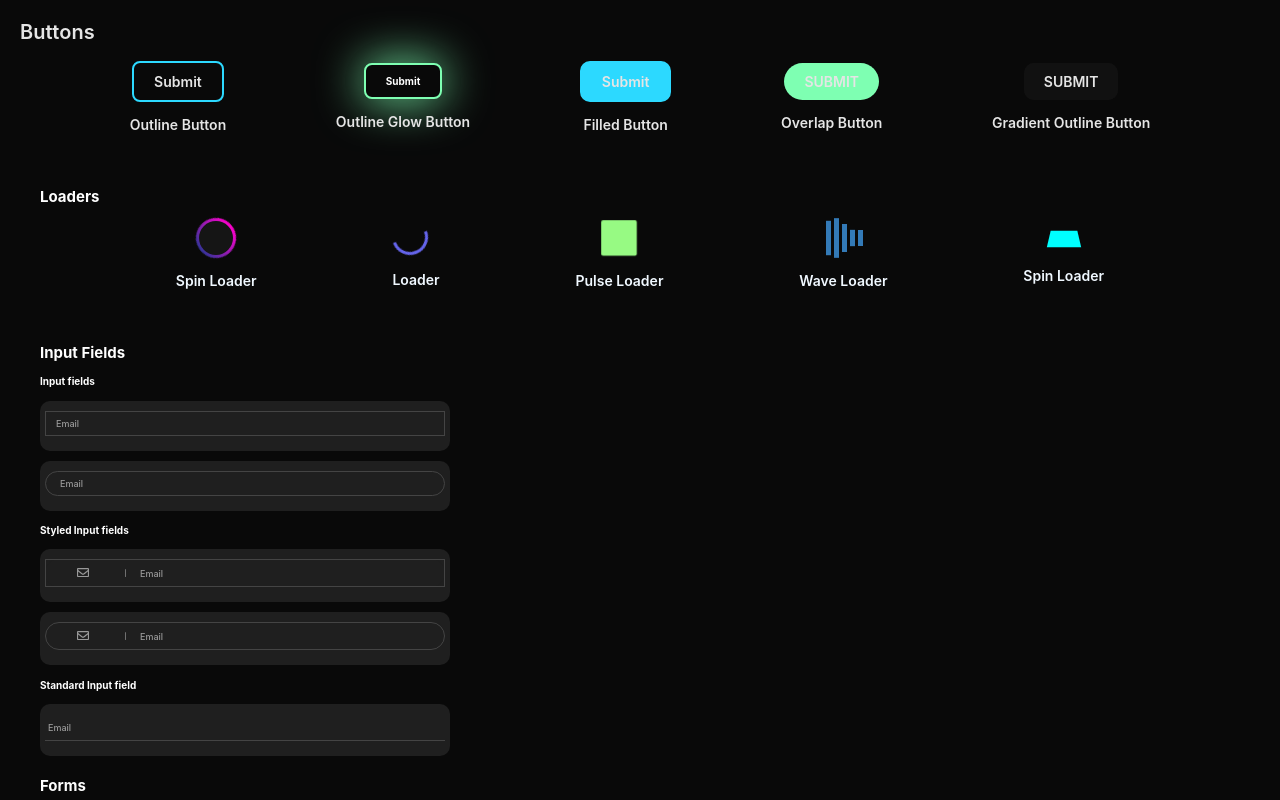
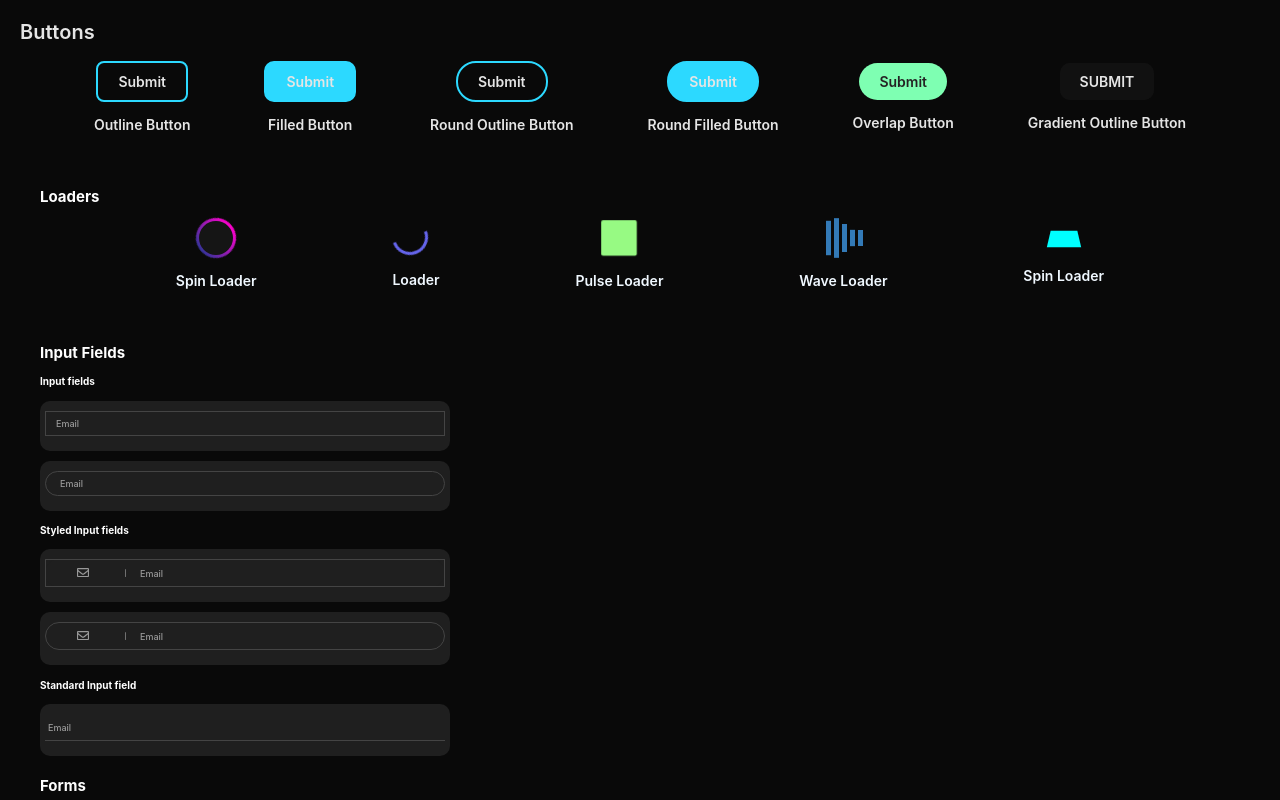
Before and after one commit to iCodeWalker/tuskinink_ui, a React (Create React App) app: page / in a window 1280 px wide. Shown: the top 800 px of the page. Built offline with nearby package versions, Linux system fonts and the light colour scheme.

Commit message:
Added button fix and new buttons

```diff
--- a/src/buttons/buttonSection.js
+++ b/src/buttons/buttonSection.js
@@ -5,6 +5,8 @@ import FilledButton from "./filledButton";
 import "./buttonSection.scss";
 import OverlapButton from "./overlapButton";
 import GradientOutlineButton from "./gradientOutlineButton";
+import RoundButton from "./roundButton";
+import RoundFilledButton from "./roundFilledButton";
 
 const ButtonSection = () => {
   return (
@@ -16,14 +18,25 @@ const ButtonSection = () => {
           <p>Outline Button</p>
         </div>
 
-        <div className="btn-section__container--item">
+        {/* <div className="btn-section__container--item">
           <OutlineGlowButton title="Submit" />
           <p>Outline Glow Button</p>
-        </div>
+        </div> */}
         <div className="btn-section__container--item">
           <FilledButton title="Submit" />
           <p>Filled Button</p>
         </div>
+
+        <div className="btn-section__container--item">
+          <RoundButton title="Submit" />
+          <p>Round Outline Button</p>
+        </div>
+
+        <div className="btn-section__container--item">
+          <RoundFilledButton title="Submit" />
+          <p>Round Filled Button</p>
+        </div>
+
         <div className="btn-section__container--item">
           <OverlapButton title="Submit" />
           <p>Overlap Button</p>
--- a/src/buttons/outlineGlowButton.js
+++ b/src/buttons/outlineGlowButton.js
@@ -1,7 +1,7 @@
 import React from "react";
 import styled, { keyframes } from "styled-components";
 
-import "./outlineGlowButton.css";
+import "./outlineGlowButton.scss";
 
 const OutlineGlowButton = ({
   title,
@@ -33,7 +33,7 @@ const OutlineGlowButton = ({
     animation: ${pulse} 10s infinite;
   `;
 
-  return <Button className="button-glow">{title}</Button>;
+  return <Button className="button-glow-outline">{title}</Button>;
 };
 
 export default OutlineGlowButton;
--- a/src/buttons/overlapButton.scss
+++ b/src/buttons/overlapButton.scss
@@ -3,14 +3,14 @@
 .button-overlap {
   display: inline-block;
   padding: 1rem 2rem;
-  border-radius: 10rem;
-  text-decoration: none;
-  text-transform: uppercase;
+  border-radius: 2rem;
   transition: all 0.5s;
   position: relative;
   overflow: hidden;
   z-index: 5;
   @include font-medium-light;
+  color: rgb(37, 36, 36);
+
 
   &:active {
     transform: scale(0.98);
--- /dev/null
+++ b/src/buttons/roundButton.js
@@ -0,0 +1,22 @@
+import React from "react";
+import "./roundButton.scss";
+
+const RoundButton = ({
+  title,
+  borderColor = "#2cd9ff",
+  backgroundColor = "#090909",
+}) => {
+  return (
+    <div
+      className="button-round"
+      style={{
+        borderColor: `${borderColor}`,
+        backgroundColor: `${backgroundColor}`,
+      }}
+    >
+      {title}
+    </div>
+  );
+};
+
+export default RoundButton;
--- /dev/null
+++ b/src/buttons/roundButton.scss
@@ -0,0 +1,16 @@
+@import "../styles/main.scss";
+
+.button-round {
+  display: inline-block;
+  text-decoration: none;
+  padding: 1rem 2rem;
+  border: 2px solid #2cd9ff;
+  border-radius: 2rem;
+  cursor: pointer;
+  @include font-medium-light;
+
+  &:active {
+    transform: scale(0.98);
+    box-shadow: 3px 2px 22px 1px rgba(249, 246, 246, 0.3)
+  }
+}
--- /dev/null
+++ b/src/buttons/roundFilledButton.js
@@ -0,0 +1,22 @@
+import React from "react";
+import "./roundFilledButton.scss";
+
+const RoundFilledButton = ({
+  title,
+  borderColor = "#2cd9ff",
+  backgroundColor = "#2cd9ff",
+}) => {
+  return (
+    <div
+      className="button-round-filled "
+      style={{
+        borderColor: `${borderColor}`,
+        backgroundColor: `${backgroundColor}`,
+      }}
+    >
+      {title}
+    </div>
+  );
+};
+
+export default RoundFilledButton;
--- /dev/null
+++ b/src/buttons/roundFilledButton.scss
@@ -0,0 +1,17 @@
+@import "../styles/main.scss";
+
+.button-round-filled {
+  display: inline-block;
+  text-decoration: none;
+  background-color: #2cd9ff;
+  padding: 1rem 2rem;
+  border: 2px solid #2cd9ff;
+  border-radius: 2rem;
+  cursor: pointer;
+  @include font-medium-light;
+
+  &:active {
+    transform: scale(0.98);
+    box-shadow: 3px 2px 22px 1px rgba(0, 0, 0, 0.24);
+  }
+}
```
Also changed, not shown: src/buttons/outlineGlowButton.scss (renamed from src/buttons/outlineGlowButton.css).
